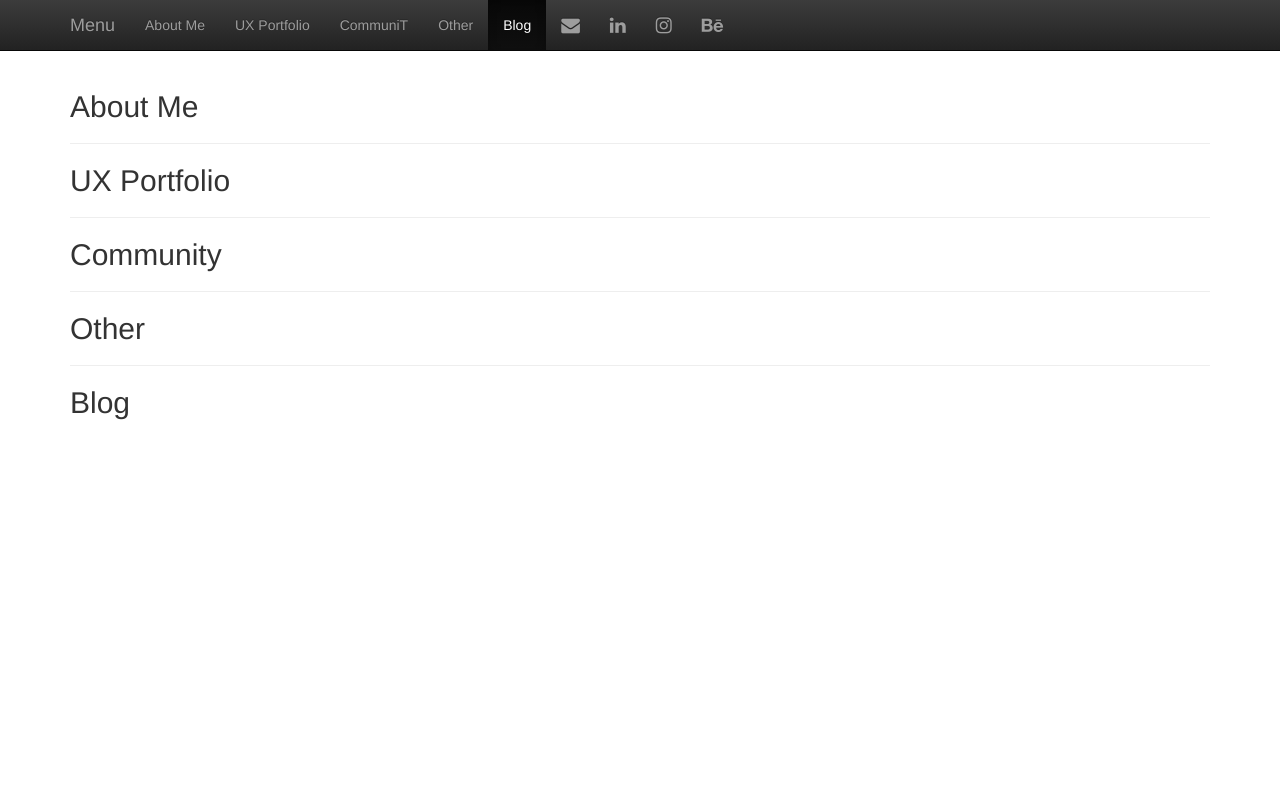
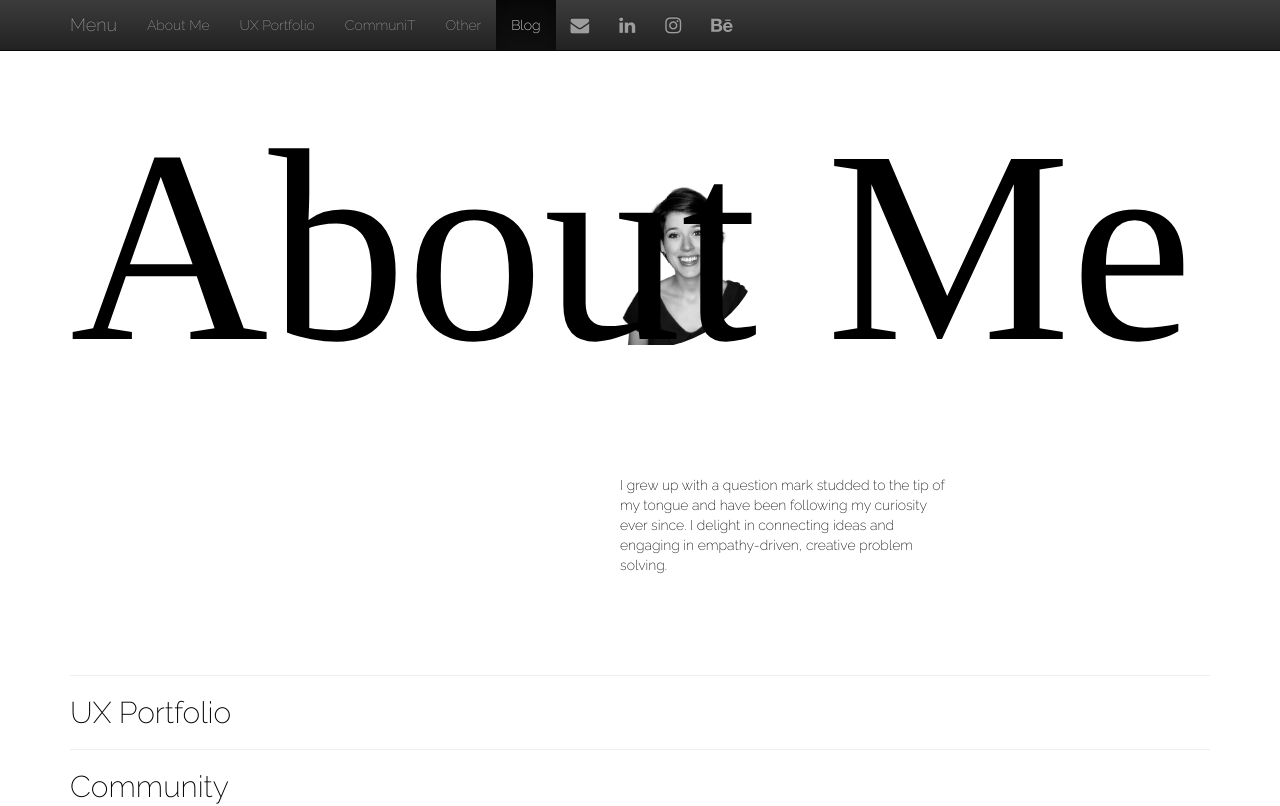
Before and after one commit to caraclarke/devin, a plain HTML site: page index.html in a window 1280 px wide. Shown: the top 806 px of the page. Drawn offline with nearby package versions, Linux system fonts and the light colour scheme; a web font is replaced by a local one.

Commit message:
About me section re-done

```diff
--- a/index.html
+++ b/index.html
@@ -4,14 +4,13 @@
   <meta charset="UTF-8">
   <meta name="viewport" content="width=device-width, initial-scale=1.0">
   <title>Devin Karbowicz</title>
-  <link href='https://fonts.googleapis.com/css?family=Muli:300,400' rel='stylesheet' type='text/css'>
   <link href='https://fonts.googleapis.com/css?family=Raleway:200' rel='stylesheet' type='text/css'>
   <link rel="stylesheet" href="https://maxcdn.bootstrapcdn.com/bootstrap/3.3.5/css/bootstrap.min.css">
   <link rel="stylesheet" href="https://maxcdn.bootstrapcdn.com/bootstrap/3.3.5/css/bootstrap-theme.min.css">
   <link rel="stylesheet" href="https://maxcdn.bootstrapcdn.com/font-awesome/4.4.0/css/font-awesome.min.css">
   <link type="text/css" rel="stylesheet" href="style/bootstrap_style.css">
 </head>
-<body data-spy="scroll" data-target="#myNavbar" data-offset="15">
+<body data-spy="scroll" data-target="#myNavbar" data-offset="0"> <!-- fix data offset -->
   <nav id="myNavbar" class="navbar navbar-inverse navbar-fixed-top" role="navigation">
         <div class="container">
             <!-- Brand and toggle get grouped for better mobile display -->
@@ -43,6 +42,8 @@
     <div class="container">
         <div id="about-me">
           <h2>About Me</h2>
+          <div class="hold-image"><img src="images/headshot-devin.png"></div>
+          <p>I grew up with a question mark studded to the tip of my tongue and have been following my curiosity ever since. I delight in connecting ideas and engaging in empathy-driven, creative problem solving.</p>
         </div>
         <hr>
         <div id="ux-portfolio">
--- a/style/bootstrap_style.css
+++ b/style/bootstrap_style.css
@@ -1,4 +1,48 @@
 body{
   position: relative;
   padding-top: 70px;
+  color: #000;
+  font-family: 'Raleway', sans-serif;
 }
+
+/* about me section */
+
+#about-me {
+  margin-top: 75px;
+  margin-bottom: 125px;
+}
+
+#about-me h2 {
+  font-family: 'Manbow';
+  font-size: 275px;
+  margin-top: -50px;
+  position: absolute;
+  z-index: 1;
+}
+
+/* holding devin image in about me */
+.hold-image {
+  height: 205px;
+  width: 250px;
+  border-radius: 50%;
+  position: relative;
+  left: 440px;
+  overflow: hidden;
+}
+
+#about-me img {
+  height: 160px;
+  width: auto;
+  position: relative;
+  top: 40px;
+  left: 100px;
+  z-index: 0;
+}
+
+#about-me p {
+  position: relative;
+  top: 125px;
+  left: 550px;
+  height: 200px;
+  width: 325px;
+}
```
